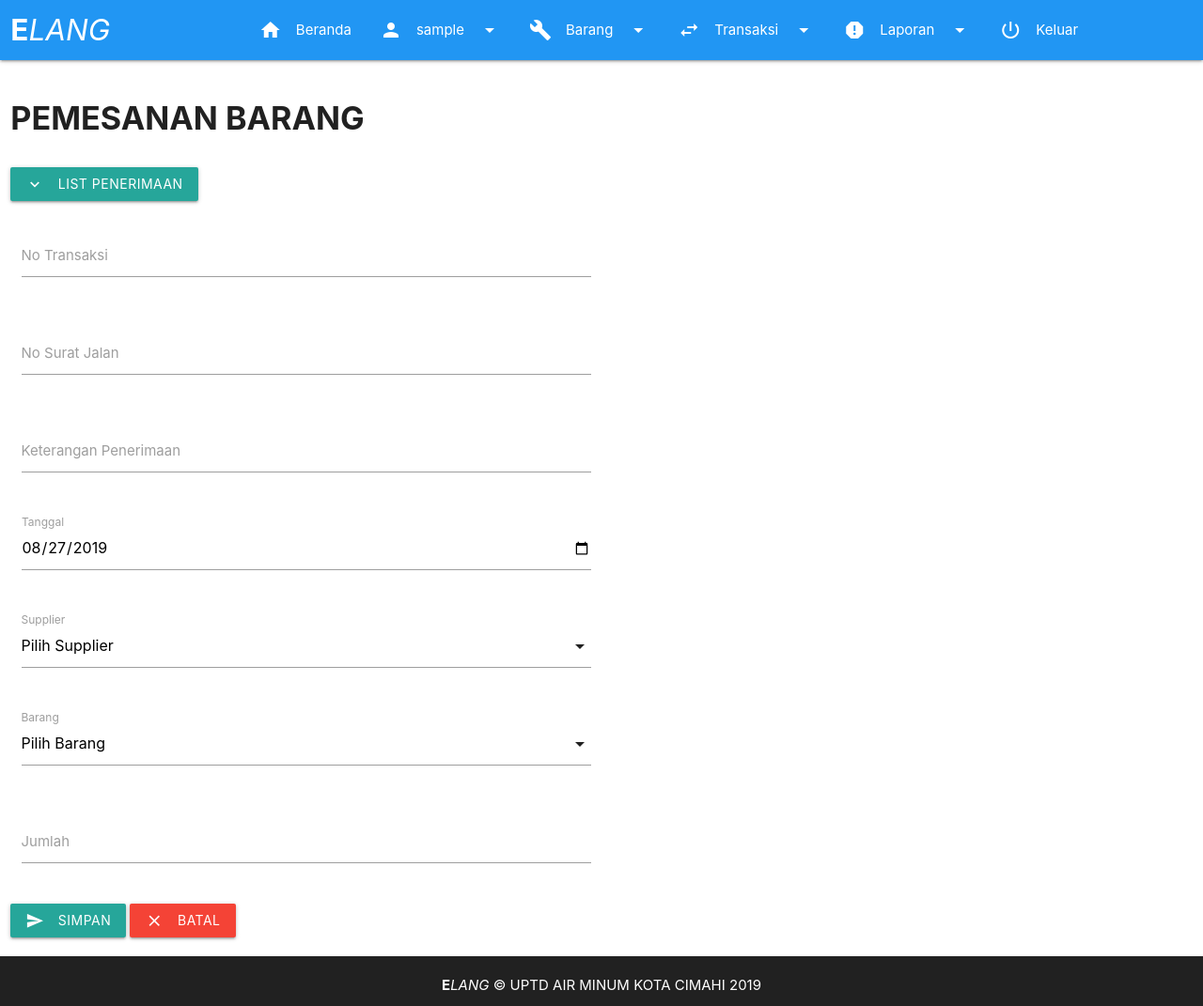
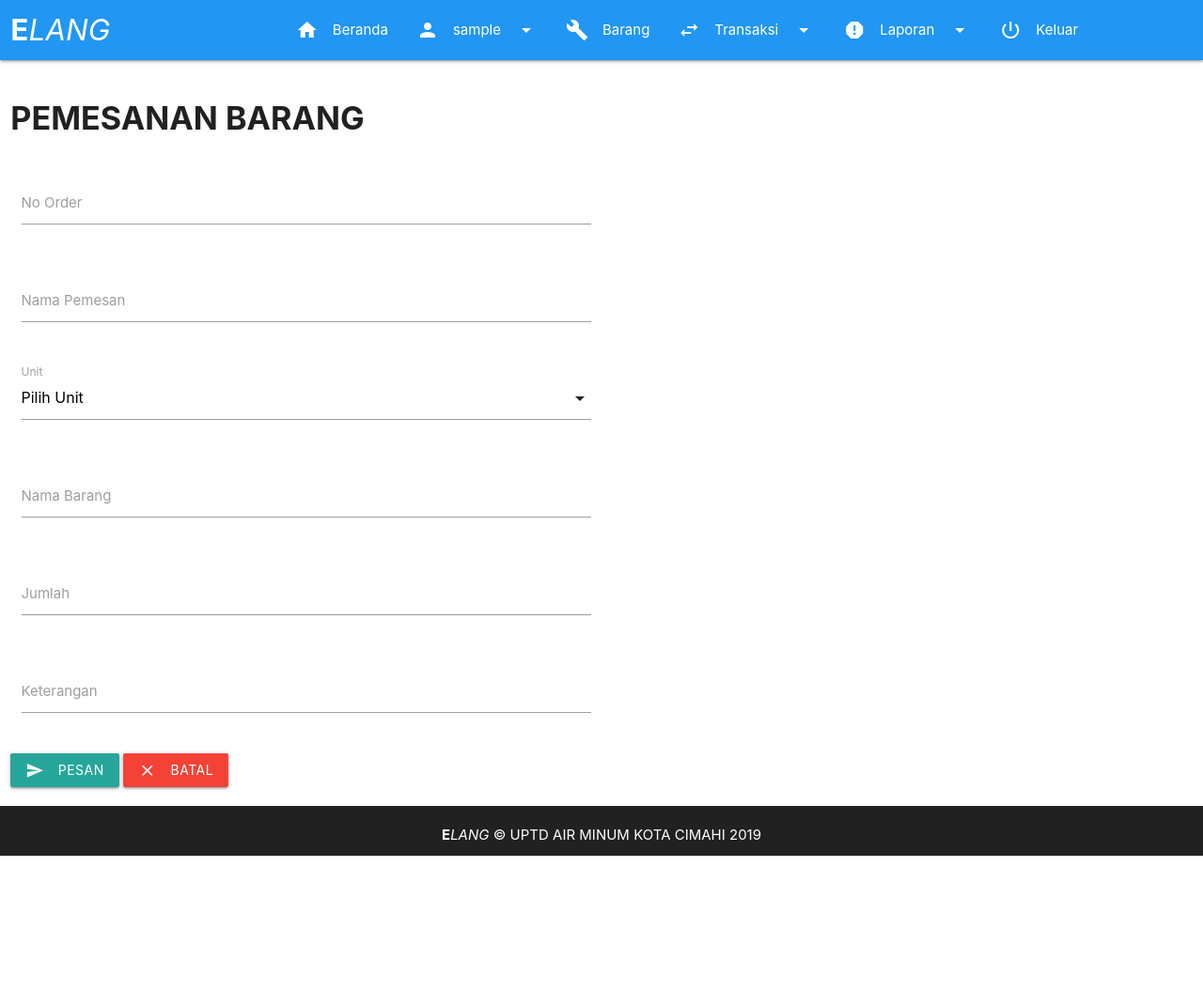
Before and after one commit to anugrahra/sistem-gudang, a PHP site: page /page/pemesanan.php in a window 1280 px wide. Shown: the whole page at 94% size. After the commit the page ends 911 px from the top, so only its background shows below. Run offline with PHP 8.4, Linux system fonts and the light colour scheme; the visitor is signed in with stand-in values (Sample User, id 1); data that the repository does not hold is empty.

Commit message:
pemesanan

```diff
--- a/aset/view/header.php
+++ b/aset/view/header.php
@@ -12,7 +12,7 @@
           <a class="dropDownMaster" href="#!" data-target="master-content"><i class="material-icons left">person</i><?=$_SESSION['username'];?><i class="material-icons right">arrow_drop_down</i></a>
         </li>
         <li>
-          <a class="dropDownBarang" href="#!" data-target="barang-content"><i class="material-icons left">build</i>Barang<i class="material-icons right">arrow_drop_down</i></a>
+          <a class="" href="list_barang.php"><i class="material-icons left">build</i>Barang</a>
         </li>
         <li>
           <a class="dropDownTransaksi" href="#!" data-target="transaksi-content"><i class="material-icons left">swap_horiz</i>Transaksi<i class="material-icons right">arrow_drop_down</i></a>
@@ -34,7 +34,7 @@
     <a class="dropDownMasterSide" href="#!" data-target="master-content-side">Master<i class="material-icons right">arrow_drop_down</i></a>
   </li>
   <li>
-    <a class="dropDownBarangSide" href="#!" data-target="barang-content-side">Barang<i class="material-icons right">arrow_drop_down</i></a>
+    <a class="" href="list_barang.php">Barang</a>
   </li>
   <li>
     <a class="dropDownTransaksiSide" href="#!" data-target="transaksi-content-side">Transaksi<i class="material-icons right">arrow_drop_down</i></a>
@@ -54,11 +54,6 @@
   <li><a href="list_supplier.php">Daftar Pemasok</a></li>
 </ul>
 
-<ul id="barang-content" class="dropdown-content">
-  <li><a href="list_barang.php">Daftar Barang</a></li>
-  <li><a href="list_jenis_barang.php">Klasifikasi</a></li>
-</ul>
-
 <ul id="transaksi-content" class="dropdown-content">
   <li><a href="transaksi_penerimaan.php">Penerimaan</a></li>
   <li><a href="transaksi_pengeluaran.php">Pengeluaran</a></li>
@@ -72,7 +67,7 @@
   <li><a href="laporan_penerimaan.php">Laporan Penerimaan</a></li>
   <li><a href="laporan_pengeluaran.php">Laporan Pengeluaran</a></li>
   <li class="divider"></li>
-  <li><a href="laporan_stok.php">Laporan Stok Barang</a></li>
+  <li><a href="laporan_pemesanan.php">Laporan Pemesanan</a></li>
 </ul>
 
 <!-- Dropdown Content Side -->
@@ -84,11 +79,6 @@
   <li><a href="list_supplier.php">Daftar Pemasok</a></li>
 </ul>
 
-<ul id="barang-content-side" class="dropdown-content">
-  <li><a href="list_barang.php">Daftar Barang</a></li>
-  <li><a href="list_jenis_barang.php">Klasifikasi</a></li>
-</ul>
-
 <ul id="transaksi-content-side" class="dropdown-content">
   <li><a href="transaksi_penerimaan.php">Penerimaan</a></li>
   <li><a href="transaksi_pengeluaran.php">Pengeluaran</a></li>
@@ -97,12 +87,12 @@
 </ul>
 
 <ul id="laporan-content-side" class="dropdown-content">
-  <li><a href="stock_opname.php">Stok Opname</a></li>
+  <li><a href="stock_opname.php">Stock Opname</a></li>
   <li class="divider"></li>
   <li><a href="laporan_penerimaan.php">Laporan Penerimaan</a></li>
   <li><a href="laporan_pengeluaran.php">Laporan Pengeluaran</a></li>
   <li class="divider"></li>
-  <li><a href="laporan_stok.php">Laporan Stok Barang</a></li>
+  <li><a href="laporan_pemesanan.php">Laporan Pemesanan</a></li>
 </ul>
 
 </header>
--- a/fungsi/fungsi.php
+++ b/fungsi/fungsi.php
@@ -41,6 +41,15 @@ function tampilkan_barang(){
 
 	$query = "SELECT * FROM barang ORDER BY kode";
 	$result = mysqli_query($link, $query) or die ('gagal menampilkan list barang');
+
+	return $result;
+}
+
+function tampilkan_pemesanan(){
+	global $link;
+
+	$query = "SELECT * FROM pemesanan ORDER BY id";
+	$result = mysqli_query($link, $query) or die ('gagal menampilkan list pemesanan');
 
 	return $result;
 }
@@ -182,6 +191,12 @@ function transaksi_barang_masuk($no_transaksi, $keterangan_penerimaan, $tanggal,
 	$keterangan_penerimaan = escape($keterangan_penerimaan);
 
 	$query = "INSERT INTO penerimaan (no_transaksi, keterangan, tanggal, supplier, kode_barang, barang, jumlah, user, no_surat_jalan) VALUES ('$no_transaksi', '$keterangan_penerimaan', '$tanggal', '$supplier', '$kode_barang', '$nama_barang', '$jumlah', '$user', '$no_surat_jalan')";
+
+	return run($query);
+}
+
+function transaksi_pemesanan($no_order, $nama_pemesan, $unit, $nama_barang, $jumlah, $keterangan){
+	$query = "INSERT INTO pemesanan(no_order, nama_pemesan, unit, nama_barang, jumlah, keterangan) VALUES ('$no_order', '$nama_pemesan', '$unit', '$nama_barang', '$jumlah', '$keterangan')";
 
 	return run($query);
 }
--- a/page/pemesanan.php
+++ b/page/pemesanan.php
@@ -15,66 +15,33 @@
       require_once "../fungsi/fungsi.php";
 
       //SETTING FUNGSI
-      $barang             = tampilkan_barang();
-      $tampilkan_supplier = tampilkan_supplier();
+      $tampilkan_unit     = tampilkan_unit();
       $nourut             = 1;
-      $penerimaan         = tampilkan_penerimaan();
-
-      //TRANSAKSI PENERIMAAN
-      $nama_barang = '';
-      $stok_awal   = 0;
-      $jumlah      = 0;
-      $nama_barang = '';
-
-      //KARTU STOCK
-      $no_bon = '0000';
-      $keluar = 0;
-      $pengguna = '';
 
       if(isset($_POST['submit'])){
-        var_dump($_POST['nama_barang']);
-        $no_transaksi          = $_POST['no_transaksi'];
-        $keterangan_penerimaan = $_POST['keterangan_penerimaan'];
-        $tanggal               = $_POST['tanggal'];
-        $supplier              = $_POST['supplier'];
-        $jumlah                = $_POST['jumlah'];
-        $no_surat_jalan        = $_POST['no_surat_jalan'];
-        $user                  = $_SESSION['username'];
+        $no_order     = $_POST['no_order'];
+        $nama_pemesan = $_POST['nama_pemesan'];
+        $unit         = $_POST['unit'];
+        $nama_barang  = $_POST['nama_barang'];
+        $jumlah       = $_POST['jumlah'];
+        $keterangan   = $_POST['keterangan'];
 
-        $kodedannama   = $_POST['nama_barang'];
-        $hasil_explode = explode('|', $kodedannama);
-        $nama_barang   = $hasil_explode[0];
-        $kode_barang   = $hasil_explode[1];
+        if(!empty($no_order) && !empty($nama_pemesan) && !empty($nama_barang) && !empty($jumlah)){
 
-        $showstokawal = stok_awal($nama_barang);
-
-        while($awal = mysqli_fetch_assoc($showstokawal)){
-          $stok_awal = $awal['stok'];
-        }
-
-        $stok_aktual = $stok_awal + $jumlah;
-
-        if(!empty($tanggal) && !empty($supplier) && !empty($nama_barang) && !empty($jumlah)){
-          if(transaksi_barang_masuk($no_transaksi, $keterangan_penerimaan, $tanggal, $supplier, $kode_barang, $nama_barang, $jumlah, $user, $no_surat_jalan)){
-            if(tambah_stok_barang($stok_aktual, $kode_barang)){
+          if(transaksi_pemesanan($no_order, $nama_pemesan, $unit, $nama_barang, $jumlah, $keterangan)){
               echo "<script>";
-              echo "alert('Transaksi penerimaan barang berhasil!');";
-              echo "window.location.href = 'laporan_penerimaan.php';";
+              echo "alert('Pemesanan barang berhasil!');";
+              echo "window.location.href = 'laporan_pemesanan.php';";
               echo "</script>";
             }else{
               echo "<script>alert('Transaksi gagal!');</script>";
             }
-          }else{
-            echo "<script>alert('Ada masalah ketika menambahkan transaksi barang masuk!');</script>";
-          }
+
         }else{
           echo "<script>alert('Data tidak boleh kosong!');</script>";
         }
 
-        tambah_kartu_stock($nama_barang, $tanggal, $no_bon, $keterangan_penerimaan, $jumlah, $keluar, $stok_aktual, $pengguna);
-
       }
-
       ?>
       <main>
 
@@ -84,106 +51,41 @@
           </div>
         </div>
 
-        <div class="row">
-          <div class="col s12">
-            <button class="btn waves-effect waves-light" onClick="tampilkan_listPenerimaan()">List Penerimaan
-              <i class="material-icons left">keyboard_arrow_down</i>
-            </button>
-          </div>
-        </div>
-
-        <div class="row tampilkanListPenerimaan" style="display: none;">
-          <div class="col s12">
-            <table class="striped responsive-table">
-              <thead>
-                <tr>
-                    <th>No</th>
-                    <th>No Transaksi</th>
-                    <th>No Surat Jalan</th>
-                    <th>Ket. Penerimaan</th>
-                    <th>Tanggal</th>
-                    <th>Supplier</th>
-                    <th>Barang</th>
-                    <th>Jumlah</th>
-                    <th>Penerima</th>
-                </tr>
-              </thead>
-
-              <tbody>
-                <?php while($row = mysqli_fetch_assoc($penerimaan)):?>
-                <tr>
-                  <td><?=$nourut++;?></td>
-                  <td><?=$row['no_transaksi'];?></td>
-                  <td><?=$row['no_surat_jalan'];?></td>
-                  <td><?=$row['keterangan'];?></td>
-                  <td><?= date('d-m-Y', strtotime($row['tanggal']));?></td>
-                  <td><?=$row['supplier'];?></td>
-                  <td><?=$row['barang'];?></td>
-                  <td><?=$row['jumlah'];?></td>
-                  <td><?=$row['user'];?></td>
-                </tr>
-                <?php endwhile; ?>
-              </tbody>
-            </table>
-          </div>
-        </div>
-
         <form action="" method="post">
           <div class="row">
             <div class="col s12">
               <div class="input-field col s6">
-                <label for="no_transaksi">No Transaksi</label>
-                <input name="no_transaksi" type="text" class="validate">
+                <label for="no_order">No Order</label>
+                <input name="no_order" type="text" class="validate">
               </div>
             </div>
           </div>
           <div class="row">
             <div class="col s12">
               <div class="input-field col s6">
-                <label for="no_surat_jalan">No Surat Jalan</label>
-                <input name="no_surat_jalan" type="text" class="validate">
+                <label for="nama_pemesan">Nama Pemesan</label>
+                <input name="nama_pemesan" type="text" class="validate">
               </div>
             </div>
           </div>
           <div class="row">
             <div class="col s12">
               <div class="input-field col s6">
-                <label for="keterangan_penerimaan">Keterangan Penerimaan</label>
-                <input name="keterangan_penerimaan" type="text" class="validate">
+                <select name="unit" type="text" class="validate selek">
+                  <option value="" disabled selected>Pilih Unit</option>
+                  <?php while($row_unit = mysqli_fetch_assoc($tampilkan_unit)):?>
+                  <option value="<?=$row_unit['nama'];?>"><?=$row_unit['nama'];?></option>
+                  <?php endwhile; ?>
+                </select>
+                <label for="supplier">Unit</label>
               </div>
             </div>
           </div>
           <div class="row">
             <div class="col s12">
               <div class="input-field col s6">
-                <label for="tanggal">Tanggal</label>
-                <input name="tanggal" type="date" class="validate" id="tglSekarang">
-              </div>
-            </div>
-          </div>
-          <div class="row">
-            <div class="col s12">
-              <div class="input-field col s6">
-                <select name="supplier" type="text" class="validate selek">
-                  <option value="" disabled selected>Pilih Supplier</option>
-                  <?php while($row_supplier = mysqli_fetch_assoc($tampilkan_supplier)):?>
-                  <option value="<?=$row_supplier['nama'];?>"><?=$row_supplier['kode'];?> | <?=$row_supplier['nama'];?></option>
-                  <?php endwhile; ?>
-                </select>
-                <label for="supplier">Supplier</label>
-              </div>
-            </div>
-          </div>
-          <div class="row">
-            <div class="col s12">
-              <div class="input-field col s6">
-                <select name="nama_barang" type="text" class="validate selek">
-                  <option value="" disabled selected>Pilih Barang</option>
-                  <?php while($row_barang = mysqli_fetch_assoc($barang)):?>
-                  <option value="<?=$row_barang['nama'];?>|<?=$row_barang['kode'];?>"><?=$row_barang['kode'];?> | <?=$row_barang['nama'];?></option>
-                  <?php endwhile; ?>
-                </select>
-                <label for="nama_barang">Barang</label>
+                <label for="nama_barang">Nama Barang</label>
+                <input name="nama_barang" type="text" class="validate">
               </div>
             </div>
           </div>
@@ -197,7 +99,15 @@
           </div>
           <div class="row">
             <div class="col s12">
-              <button class="btn waves-effect waves-light" type="submit" name="submit">Simpan
+              <div class="input-field col s6">
+                <label for="keterangan">Keterangan</label>
+                <input name="keterangan" type="text" class="validate">
+              </div>
+            </div>
+          </div>
+          <div class="row">
+            <div class="col s12">
+              <button class="btn waves-effect waves-light" type="submit" name="submit">Pesan
                 <i class="material-icons left">send</i>
               </button>
               <a class="btn red waves-effect waves-light" href="home.php">Batal
```
Also changed, not shown: page/laporan_pemesanan.php (added, +73 -0 lines).
